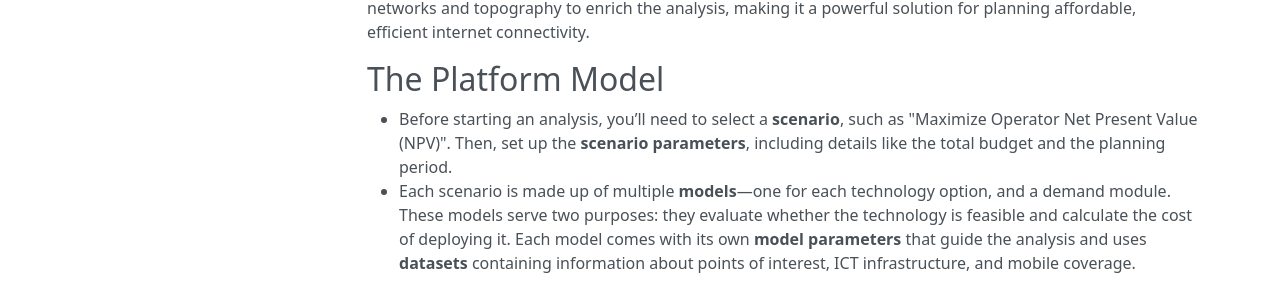
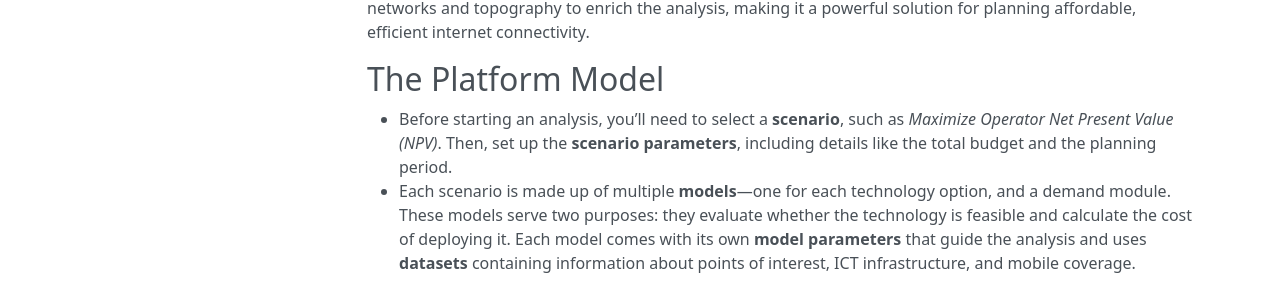
Before and after one commit to FNS-Division/cpp-user-guide, an MkDocs documentation site: the page built from docs/index.md, in a window 1280 px wide and 1244 px high. Shown: the part 419-722 px from the top of the window. Built offline with MkDocs 1.6.1, drawn with Linux system fonts in a browser that asks for light colours; nearby versions of some CDN libraries.

```diff
--- a/docs/index.md
+++ b/docs/index.md
@@ -8,7 +8,7 @@ The platform evaluates the costs of each solution and provides a deployment plan
 
 ## The Platform Model
 
-- Before starting an analysis, you’ll need to select a **scenario**, such as "Maximize Operator Net Present Value (NPV)". Then, set up the **scenario parameters**, including details like the total budget and the planning period.
+- Before starting an analysis, you’ll need to select a **scenario**, such as _Maximize Operator Net Present Value (NPV)_. Then, set up the **scenario parameters**, including details like the total budget and the planning period.
 - Each scenario is made up of multiple **models**—one for each technology option, and a demand module. These models serve two purposes: they evaluate whether the technology is feasible and calculate the cost of deploying it. Each model comes with its own **model parameters** that guide the analysis and uses **datasets** containing information about points of interest, ICT infrastructure, and mobile coverage.
 
 ![cpp-model](diagrams/model.drawio.svg)
```
